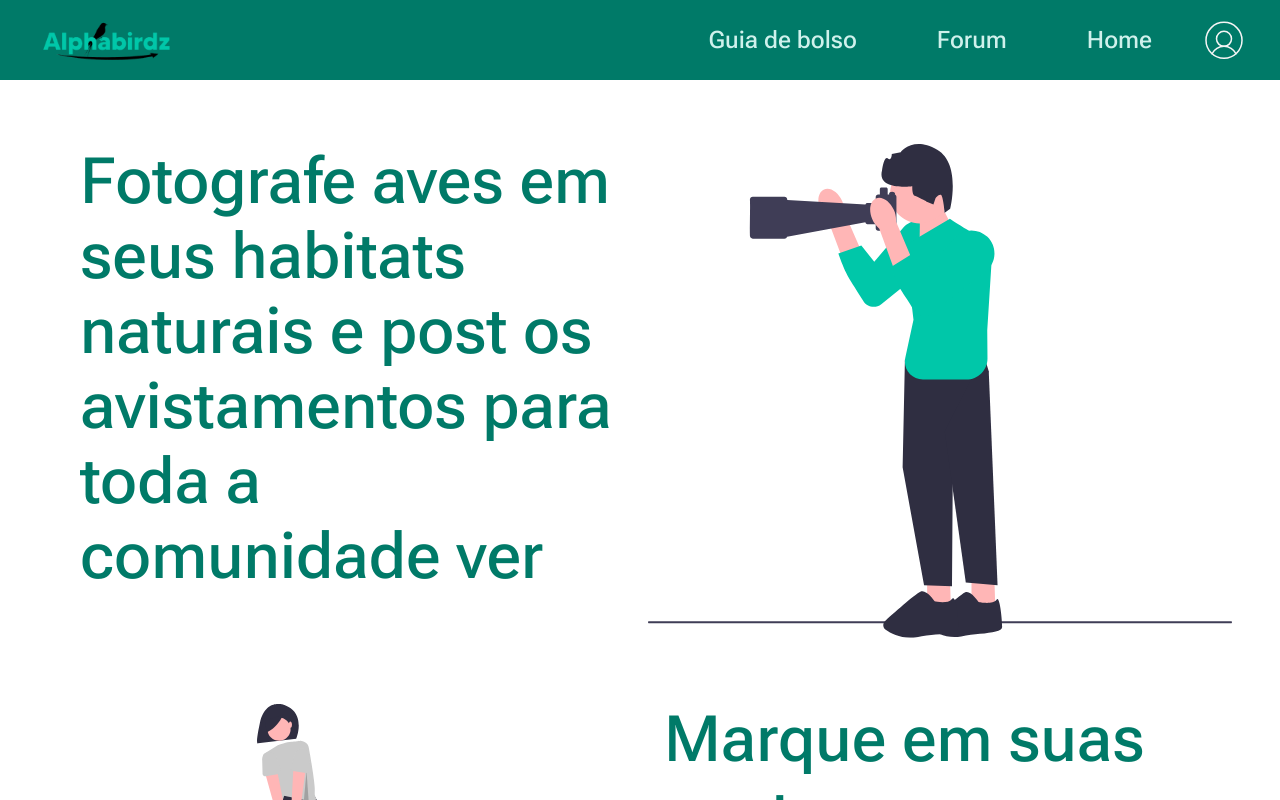
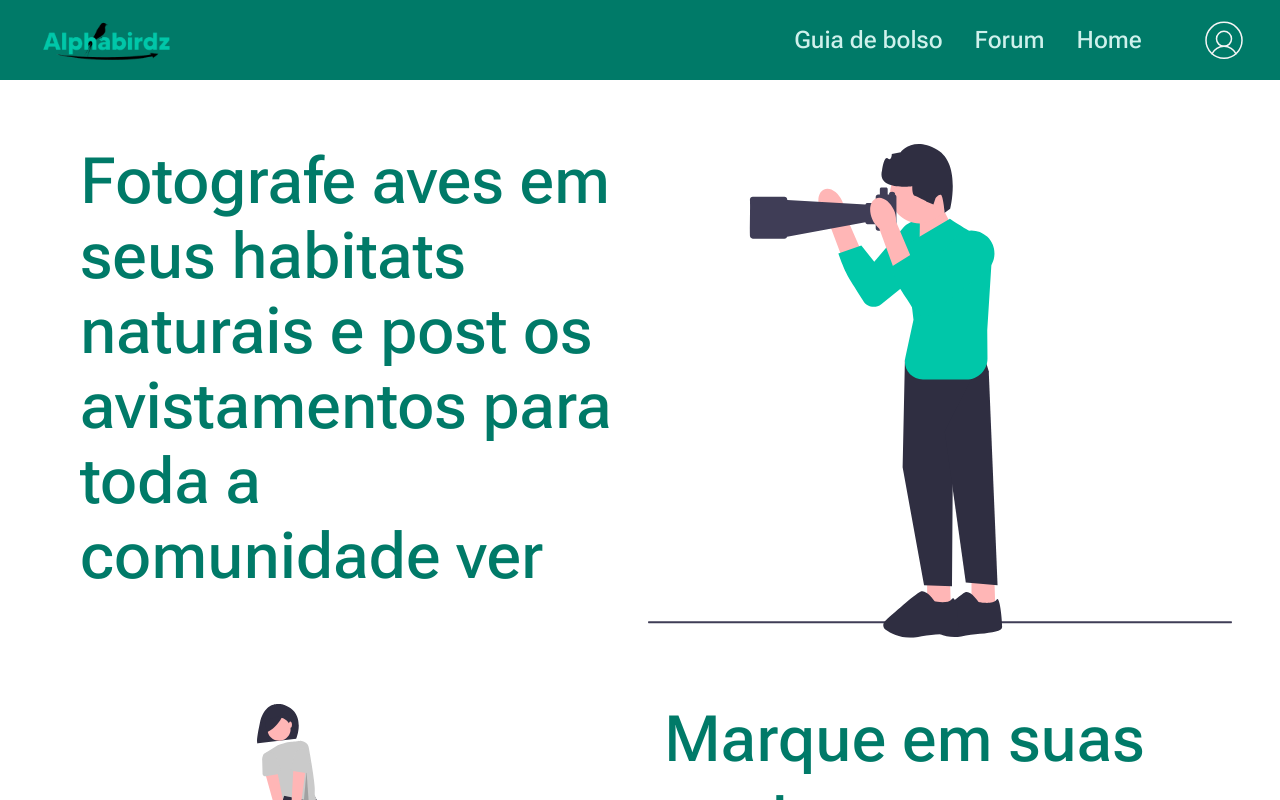
Before and after one commit to julliepx/alphabirdz-angular, an Angular app in the folder alphabirdz/: page / in a window 1280 px wide. Shown: the top 800 px of the page. Built offline with nearby package versions, Linux system fonts and the light colour scheme.

Commit message:
Fix issue #12, issue #7

```diff
--- a/alphabirdz/src/app/components/menu-list/menu-list.component.css
+++ b/alphabirdz/src/app/components/menu-list/menu-list.component.css
@@ -1,62 +1,86 @@
-.menu__list {
+.menu {
     min-width: 220px;
+    width: 80%;
     max-width: 500px;
-    width: 80%;
     min-height: 500px;
-    position: absolute;
-    top:100px;
-    left: 0;
     display: flex;
     justify-content: center;
+    position: absolute;
+    left: 0;
     background-color: var(--verde-claro-10);
 }
 
-.menu__list ul {
+.menu ul {
     display: flex;
     align-items: flex-start;
     flex-direction: column;
     list-style: none;
 }
 
-.menu__list li {
+.menu li {
     display: flex;
     align-items: center;
     padding: .5rem 1rem;
 }
 
-.menu__list a {
+.menu a {
     text-decoration: none;
     font: var(--font-16-medium);
     color: var(--verde-escuro-90);
 }
 
-.menu__list img {
+.menu img {
     width: 24px;
     height: 24px;
     margin: 8px;
 }
 
-.menu__list--desktop ul {
-    display: flex;
-    align-items: center;
-    list-style: none;
-    gap: 48px;
+@media (min-width: 576px) {
+    .menu li {
+        padding: 1rem 1.5rem 0 1.5rem;
+    }
+
+    .menu a {
+        font: var(--font-24-medium);
+    }
+
+    .menu img {
+        width: 32px;
+        height: 32px;
+        margin: 8px;
+    }
 }
 
-.menu__list--desktop li {
-    display: flex;
-    align-items: center;
-    padding: .5rem 1rem;
+@media (min-width: 992px) {
+    .menu {
+        min-width: 400px;
+        max-width: none;
+        min-height: 0;
+        display: flex;
+        justify-content: center;
+        align-items: center;
+        position: inherit;
+        background-color: transparent;
+    }
+
+    .menu ul {
+        display: flex;
+        justify-content: center;
+        align-items: initial;
+        gap: 32px;
+        flex-direction: row;
+        list-style: none;
+    }
+
+    .menu li {
+        padding: 0;
+    }
+
+    .menu a {
+        color: var(--verde-claro-10);
+    }
+
+    .menu img {
+        display: none;
+    }
 }
-
-.menu__list--desktop a {
-    text-decoration: none;
-    font: var(--font-24-medium);
-    color: var(--verde-claro-10);
-}
-
-.menu__list--desktop img {
-    width: 24px;
-    height: 24px;
-    margin: 8px;
-}
--- a/alphabirdz/src/app/components/menu-list/menu-list.component.html
+++ b/alphabirdz/src/app/components/menu-list/menu-list.component.html
@@ -1,4 +1,4 @@
-<nav class="menu__list" *ngIf="mobile">
+<nav class="menu">
     <ul>
         <li>
             <img src="../../../assets/img/bird_phosphor_icon.svg" alt="Ícone de pássaro do phosphor icon">
@@ -14,14 +14,3 @@
         </li>
     </ul>
 </nav>
-
-
-<nav class="menu__list--desktop" *ngIf="!mobile">
-    <ul>
-        <li><a [routerLink]="['/guide']">Guia de bolso</a></li>
-
-        <li><a [routerLink]="['/forum']">Forum</a></li>
-
-        <li><a [routerLink]="['/']">Home</a></li>
-    </ul>
-</nav>
--- a/alphabirdz/src/app/components/menu-list/menu-list.component.ts
+++ b/alphabirdz/src/app/components/menu-list/menu-list.component.ts
@@ -1,5 +1,4 @@
 import { Component, OnInit } from '@angular/core';
-import { BreakpointObserver, BreakpointState } from '@angular/cdk/layout';
 
 @Component({
   selector: 'app-menu-list',
@@ -8,18 +7,9 @@ import { BreakpointObserver, BreakpointState } from '@angular/cdk/layout';
 })
 export class MenuListComponent implements OnInit {
   mobile!: boolean;
-  constructor(public breakpointObserver: BreakpointObserver) { }
+  constructor() { }
 
   ngOnInit(): void {
-    this.breakpointObserver
-      .observe(['(max-width: 576px)'])
-      .subscribe((state: BreakpointState) => {
-        if (state.matches) {
-          this.mobile = true;
-        } else {
-          this.mobile = false;
-        }
-      });
   }
 
 }
--- a/alphabirdz/src/app/components/user-list/user-list.component.css
+++ b/alphabirdz/src/app/components/user-list/user-list.component.css
@@ -1,10 +1,9 @@
 .menu__list {
     min-width: 220px;
+    width: 80%;
     max-width: 500px;
-    width: 80%;
     min-height: 500px;
     position: absolute;
-    top:100px;
     right: 0;
     display: flex;
     justify-content: center;
```
